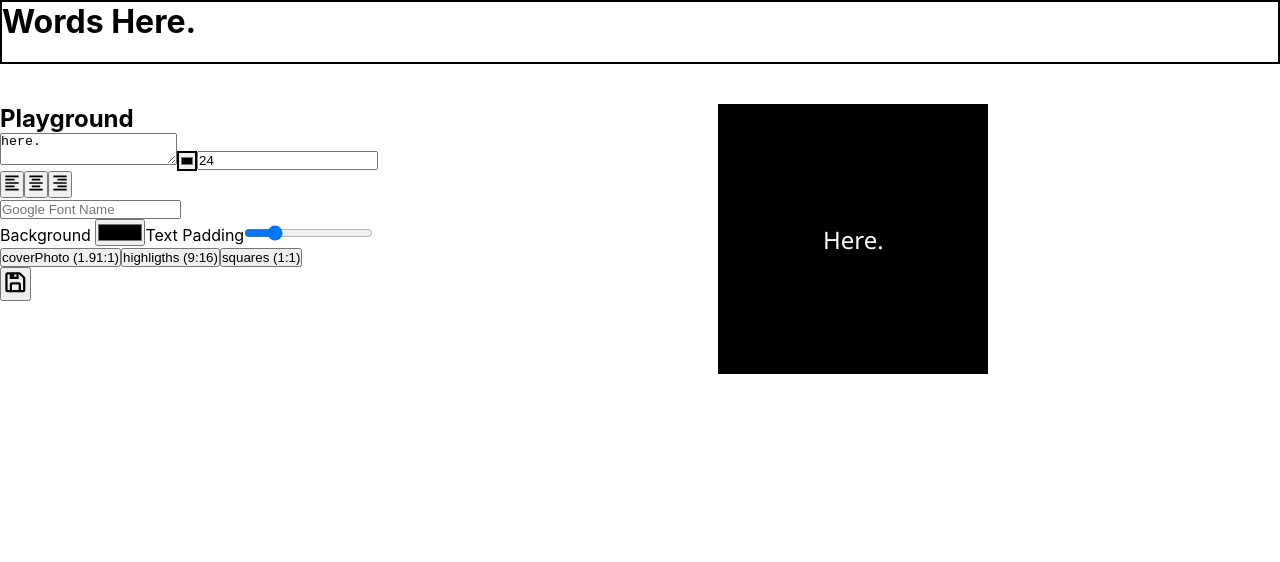
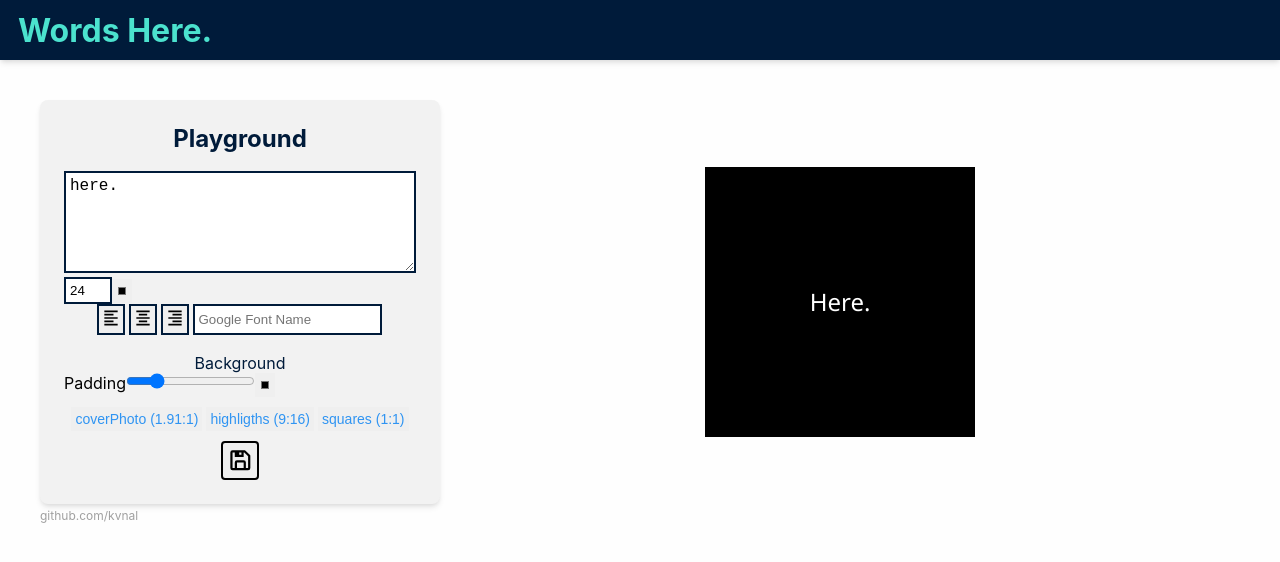
Before and after one commit to kvnal/words, a React (Create React App) app: page / in a window 1280 px wide. Shown: the top 562 px of the page. Built offline with nearby package versions, Linux system fonts and the light colour scheme; the HTML template or start-up script is replaced by a standard one.

Commit message:
css modified

```diff
--- a/src/App.css
+++ b/src/App.css
@@ -1,22 +1,40 @@
 *{
-  margin: 0;
-  padding: 0;
+  margin: 0%;
+  padding: 0%;
 
 }
+body{
+  background-color: #fefefe;
+
+}
+.shadow-md {
+  --tw-shadow: 0 4px 6px -1px rgba(0, 0, 0, 0.1), 0 2px 4px -1px rgba(0, 0, 0, 0.06);
+  box-shadow: var(--tw-ring-offset-shadow, 0 0 #0000), var(--tw-ring-shadow, 0 0 #0000), var(--tw-shadow);
+}
+.navbar{
+  display: flex;
+  padding-left: 18px;
+  /* justify-content: center; */
+  align-items: center;
+  background-color: rgb(0, 27, 58);
+  color: rgb(75, 226, 206);
+  height: 60px;
+  /* border: 2px solid black; */
+  margin: 0 0 2.5rem;
+}
+
 .react-icons {
   vertical-align: middle;
 }
+
 .displaygrid{
   display: grid;
   grid-column: 2;
   grid-template-columns: 1fr 2fr;
+  margin: 0 40px 0 40px;
+}
 
-}
-.navbar{
-  height: 60px;
-  border: 2px solid black;
-  margin: 0 0 2.5rem;
-}
+
 .display{
   /* border: 2px solid black; */
   margin:  auto;
@@ -39,7 +57,103 @@
 }
 
 .color{
+
   width: 20px;
-  height: 20px;
-  border: 2px solid black;
+  height: 24px;
+  border: none ;
+  padding: 4px 4px;
 }
+
+.playground{
+  /* border: 2px black solid; */
+  padding: 24px;
+  background-color: rgb(242, 242, 242);
+  border-radius: 8px ;
+
+}
+
+.playground h2{
+  color: rgb(0, 27, 58);
+  text-align: center;
+  padding: 0 0 18px;
+}
+
+.playground textarea{
+  width: 100%;
+  font-size: large;
+  padding: 4px;
+  box-sizing: border-box;
+  border: 2px solid #001B3A;
+}
+
+
+.text-field{
+  margin: 0%;
+  padding: 4px;
+  border: 2px solid #001B3A;
+}
+
+.size{
+  width: 36px;
+}
+.align{
+  display: flex;
+  justify-content: center;
+}
+
+.mar-align{
+  margin: 0 2px 0 2px;
+  padding: 2px;
+  border: #001B3A solid 2px;
+}
+.align input{
+  margin: 0 4px 0 2px;
+}
+
+.background{
+  padding-top: 18px;
+}
+
+.background span{
+  color: #001B3A;
+  display: block;
+  font-size: medium;
+  text-align: center;
+
+
+}
+
+.background label{
+  font-size: medium;
+}
+
+.background .b{
+  cursor: pointer;
+  border: none;
+  font-size: 14px;
+  margin: 10px 2px ;
+  padding: 4px;
+  font-display:inherit;
+  color: rgb(47, 148, 242);
+
+}
+
+.centered-label{
+  display: flex;
+  align-items: center;
+  justify-content: center;
+
+}
+
+.centered-label button{
+  border:black 2px solid;
+  border-radius: 4px;
+  padding: 4px;
+color: black;
+cursor: pointer;
+}
+.by{
+  color: rgb(160, 160, 160);
+  font-size: 12px;
+  padding-top: 4px;
+}
--- a/src/Components/Display.js
+++ b/src/Components/Display.js
@@ -1,18 +1,18 @@
 import html2canvas from 'html2canvas';
 import { useState } from 'react';
-import {BiSave,BiAlignMiddle,BiAlignLeft,BiAlignRight} from 'react-icons/bi'
+import { BiSave, BiAlignMiddle, BiAlignLeft, BiAlignRight } from 'react-icons/bi';
 
 const Display = () => {
-    const [text,setText]=useState({value:"Here.", color:"#fff",size:24,padding:20, font: 'Segoe UI',align:'center'})
-    const [bg,setBg]=useState({color:"#000",width:1080,height:1080,padding:20})
-    const sizes={coverPhoto : [1500,500], highligths:[1080,1920],sqaures : [1080,1080]} //width x hieght
+    const [text, setText] = useState({ value: "Here.", color: "#fff", size: 24, padding: 20, font: 'Segoe UI', align: 'center' });
+    const [bg, setBg] = useState({ color: "#000", width: 1080, height: 1080, padding: 20 });
+    const sizes = { coverPhoto: [1500, 500], highligths: [1080, 1920], sqaures: [1080, 1080] }; //width x hieght
 
-     function saveImage(output) {
+    function saveImage(output) {
         const post = document.querySelector('#post');
-        html2canvas(post,{scale:4}).then(canvas => {
+        html2canvas(post, { scale: 4 }).then(canvas => {
             const url = canvas.toDataURL();
             const download = document.createElement('a');
-            download.download = `${output.slice(0,5)}.png`;
+            download.download = `${output.slice(0, 5)}.png`;
             download.href = url;
             download.click();
 
@@ -22,57 +22,65 @@ const Display = () => {
     }
 
 
-    async function loadFont(fontName){
-        var link = document.createElement('link')
-        link.rel= 'stylesheet'
-        link.type='text/css'
-        link.href=`https://fonts.googleapis.com/css2?family=${fontName.split(' ').join('+')}&display=swap`
-        document.getElementsByTagName('head')[0].appendChild(link)
+    async function loadFont(fontName) {
+        var link = document.createElement('link');
+        link.rel = 'stylesheet';
+        link.type = 'text/css';
+        link.href = `https://fonts.googleapis.com/css2?family=${fontName.split(' ').join('+')}&display=swap`;
+        document.getElementsByTagName('head')[0].appendChild(link);
 
-        return setText({...text , font : fontName})
+        return setText({ ...text, font: fontName });
     }
     return (
         <div className="displaygrid">
             <div>
-                <h2>Playground</h2>
-                <div className="playground">
 
+                <div className="playground shadow-md">
+                    <h2>Playground</h2>
                     <div >
 
-                    <textarea type="text" defaultValue="here." placeholder="Text" onChange={(e)=>{
-                        console.log(e.target.value)
-                        setText( {...text,value : e.target.value})}}/>
-                    <input type="color" className="color" defaultValue="#fff"  onChange={(e)=>setText({...text,color:e.target.value})} />
-                    <input type="number" placeholder="Text Size" step="2" defaultValue="24" onChange={(e)=>setText({...text,size:e.target.value})}/>
-                    <div>
-                        <button onClick={()=>setText({...text,align:'left'})}><BiAlignLeft size={"1.5em"}/></button>
-                        <button onClick={()=>setText({...text,align:'center'})}><BiAlignMiddle size={"1.5em"}/></button>
-                        <button onClick={()=>setText({...text,align:'right'})}><BiAlignRight size={"1.5em"}/></button>
-                    </div>
-                    <input type="text" placeholder="Google Font Name" onChange={(e)=>loadFont(e.target.value)}/>
+                        <textarea rows='5' type="text" defaultValue="here." placeholder="Text" onChange={(e) => {
+                            console.log(e.target.value);
+                            setText({ ...text, value: e.target.value });
+                        }} />
+
+                        <input type="number" className="text-field size" placeholder="Text Size" step="2" defaultValue="24" onChange={(e) => setText({ ...text, size: e.target.value })} />
+                        <input type="color" className="color" defaultValue="#fff" onChange={(e) => setText({ ...text, color: e.target.value })} />
+                        <div className="align">
+                            <button className="mar-align" onClick={() => setText({ ...text, align: 'left' })}><BiAlignLeft size={"1.5em"} /></button>
+                            <button className="mar-align" onClick={() => setText({ ...text, align: 'center' })}><BiAlignMiddle size={"1.5em"} /></button>
+                            <button className="mar-align" onClick={() => setText({ ...text, align: 'right' })}><BiAlignRight size={"1.5em"} /></button>
+                            <input type="text" placeholder="Google Font Name" className="text-field" onChange={(e) => loadFont(e.target.value)} />
+
+                        </div>
                     </div>
 
-                    <div>
-                    <label htmlFor="bg">Background </label>
-                    <input type="color" name="bg"   onChange={(e)=>setBg({...bg,color:e.target.value})} />
-                    <label htmlFor="padding">Text Padding</label>
-                    <input type="range" step='2' defaultValue='20' min="0" max="100" name="padding" onChange={(e)=>setText({...text,padding:e.target.value})} />
-                    <div >
-                        <button onClick={()=>setBg({...bg , width:sizes.coverPhoto[0] , height: sizes.coverPhoto[1]})}>coverPhoto (1.91:1)</button>
-                        <button onClick={()=>setBg({...bg , width:sizes.highligths[0] , height: sizes.highligths[1]})}>highligths (9:16)</button>
-                        <button onClick={()=>setBg({...bg , width:sizes.sqaures[0] , height: sizes.sqaures[1]})}>squares (1:1)</button>
-                    </div>
+                    <div className="background">
+                        <span>Background</span>
+                        {/* <label htmlFor="bg">Color</label> */}
+                        <label htmlFor="padding">Padding</label>
+                        <input type="range" step='2' defaultValue='20' min="0" max="100" name="padding" onChange={(e) => setText({ ...text, padding: e.target.value })} />
+                        <input type="color" className="color" name="bg" onChange={(e) => setBg({ ...bg, color: e.target.value })} />
+                        <div className="align">
+                            <button className="mar-align b" onClick={() => setBg({ ...bg, width: sizes.coverPhoto[0], height: sizes.coverPhoto[1] })}>coverPhoto (1.91:1)</button>
+                            <button className="mar-align b " onClick={() => setBg({ ...bg, width: sizes.highligths[0], height: sizes.highligths[1] })}>highligths (9:16)</button>
+                            <button className="mar-align b" onClick={() => setBg({ ...bg, width: sizes.sqaures[0], height: sizes.sqaures[1] })}>squares (1:1)</button>
+                        </div>
                     </div>
 
-                    <button className="centered-label" onClick={()=>saveImage(text.value)}><BiSave  size={'2em'} /></button>
+                    <div className="centered-label">
+
+                        <button className="centered-label" onClick={() => saveImage(text.value)}><BiSave size={'2em'} /></button>
+                    </div>
                 </div>
             </div>
-        <div className="display" id="post" style={{ backgroundColor: bg.color , height:`${bg.height/4}px`, width: `${bg.width/4}px`}}>
-            <p className="text"  style={{color: text.color, fontSize:`${text.size}px`,padding:`0 ${text.padding}px 0 ${text.padding}px`,fontFamily: text.font,textAlign:text.align}} >
-                {
-               text.value.split('\n').map(line => <p>{line}</p>)
-            }</p>
-        </div>
+            <div className="display" id="post" style={{ backgroundColor: bg.color, height: `${bg.height / 4}px`, width: `${bg.width / 4}px` }}>
+                <p className="text" style={{ color: text.color, fontSize: `${text.size}px`, padding: `0 ${text.padding}px 0 ${text.padding}px`, fontFamily: text.font, textAlign: text.align }} >
+                    {
+                        text.value.split('\n').map(line => <p >{line}</p>)
+                    }</p>
+            </div>
+            <p className="by">github.com/kvnal</p>
         </div>
     );
 };
--- a/src/Components/Nav.js
+++ b/src/Components/Nav.js
@@ -1,6 +1,6 @@
 const Navbar = () => {
     return (
-        <div className="navbar">
+        <div className="shadow-md navbar">
             <h1>Words Here.</h1>
         </div>
      );
```
